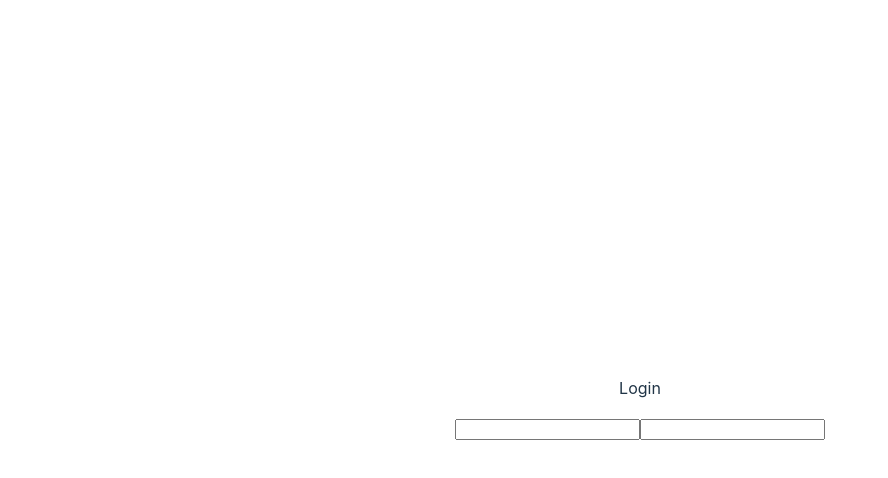
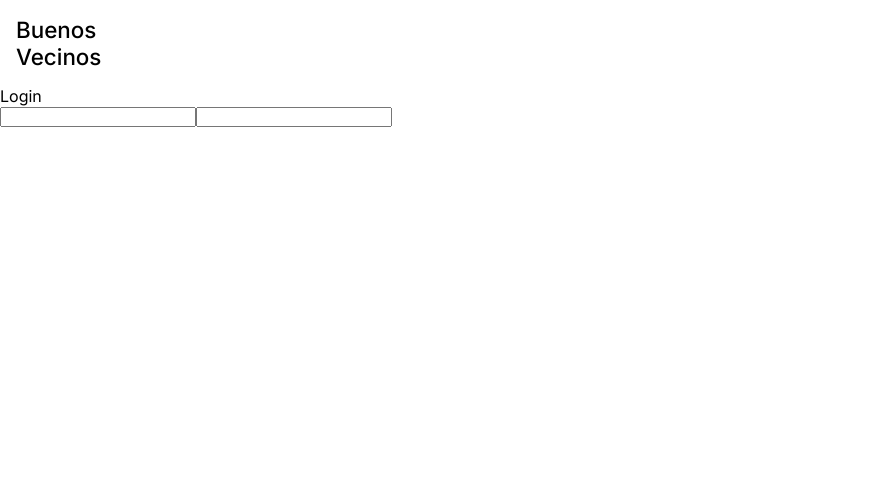
Before and after one commit to pibelanzallamas/buenos-vecinos, a React (Vite) app: page /login in a window 1280 px wide. Shown: the top 478 px of the page, without its empty margins (0-888 px from the left). Built offline with nearby package versions, Linux system fonts and the light colour scheme.

Commit message:
navbar desktop welcome

```diff
--- a/src/App.jsx
+++ b/src/App.jsx
@@ -1,12 +1,14 @@
 import { useState } from "react";
-import "./App.css";
+import "./styles/app.css";
 import AppRoutes from "./components/AppRoutes";
+import Navbar from "./components/Navbar";
 
 function App() {
   const [count, setCount] = useState(0);
 
   return (
     <>
+      <Navbar />
       <AppRoutes />
     </>
   );
--- a/src/components/AppRoutes.jsx
+++ b/src/components/AppRoutes.jsx
@@ -1,12 +1,12 @@
 import React from "react";
 import { Route, Routes } from "react-router-dom";
+import Welcome from "./Welcome";
 import Login from "./Login";
-import FirstPage from "./FirstPage";
 
 function AppRoutes() {
   return (
     <Routes>
-      <Route path="/" element={<FirstPage />}></Route>
+      <Route path="/" element={<Welcome />}></Route>
       <Route path="login" element={<Login />}></Route>
     </Routes>
   );
--- /dev/null
+++ b/src/components/Navbar.jsx
@@ -0,0 +1,15 @@
+import React from "react";
+
+function Navbar() {
+  return (
+    <nav>
+      <ul>
+        <li>
+          <h3>Buenos Vecinos</h3>
+        </li>
+      </ul>
+    </nav>
+  );
+}
+
+export default Navbar;
--- a/src/components/FirstPage.jsx
+++ b/src/components/Welcome.jsx
@@ -1,7 +1,7 @@
 import React from "react";
 import { useNavigate } from "react-router-dom";
 
-function FirstPage() {
+function Welcome() {
   const navigate = useNavigate();
 
   return (
@@ -25,4 +25,4 @@ function FirstPage() {
   );
 }
 
-export default FirstPage;
+export default Welcome;
--- a/src/main.jsx
+++ b/src/main.jsx
@@ -1,7 +1,6 @@
 import { StrictMode } from "react";
 import { createRoot } from "react-dom/client";
 import App from "./App.jsx";
-import "./index.css";
 import { BrowserRouter } from "react-router-dom";
 
 createRoot(document.getElementById("root")).render(
--- /dev/null
+++ b/src/styles/app.css
@@ -0,0 +1,23 @@
+@import url("https://fonts.googleapis.com/css2?family=Inter:ital,opsz,wght@0,14..32,100..900;1,14..32,100..900&display=swap");
+* {
+  font-family: Inter;
+  padding: 0;
+  margin: 0;
+  box-sizing: border-box;
+}
+
+nav {
+  padding: 1rem;
+}
+nav ul {
+  display: flex;
+  justify-content: space-between;
+  list-style-type: none;
+}
+nav ul h3 {
+  width: 10ch;
+  font-weight: 500;
+  font-size: 1.4rem;
+}
+
+/*# sourceMappingURL=app.css.map */
--- /dev/null
+++ b/src/styles/app.sass
@@ -0,0 +1,20 @@
+@import  url('https://fonts.googleapis.com/css2?family=Inter:ital,opsz,wght@0,14..32,100..900;1,14..32,100..900&display=swap')
+
+*
+  font-family: Inter
+  padding: 0
+  margin: 0
+  box-sizing: border-box
+
+
+
+nav
+  padding: 1rem
+  ul
+    display: flex
+    justify-content: space-between
+    list-style-type: none
+    h3
+      width: 10ch
+      font-weight: 500
+      font-size: 1.4rem
```
Also changed, not shown: 1 other file (tests, documents, lock files or other folders).
